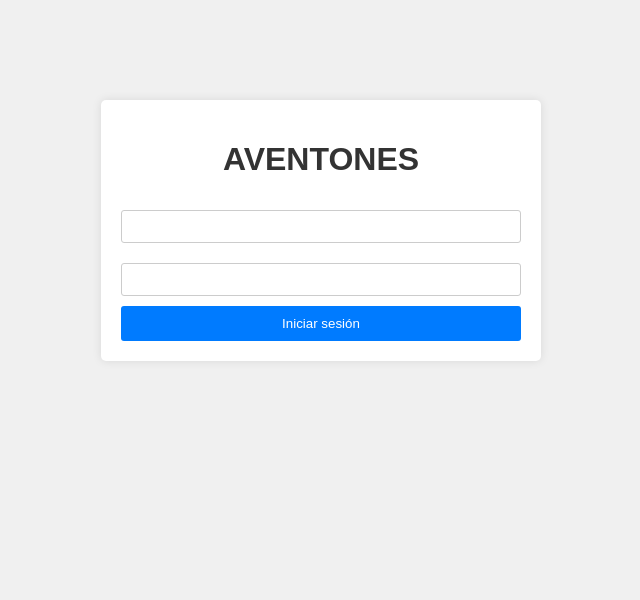
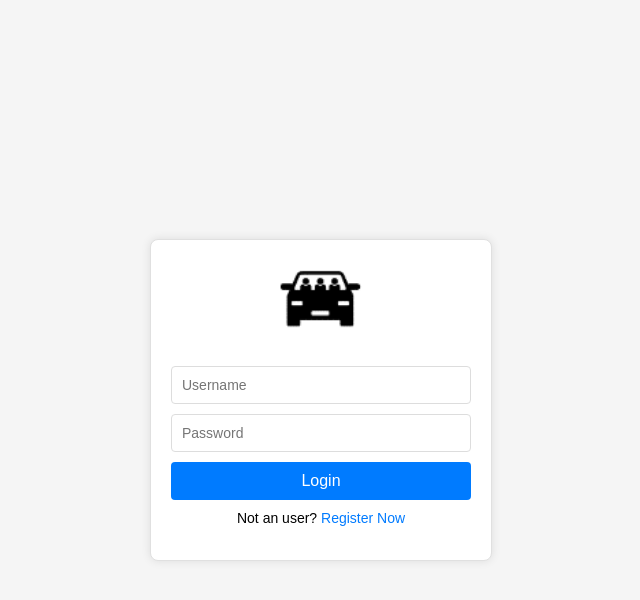
Before and after one commit to Joseph5712/server, a plain HTML site: page client/index.html in a window 1280 px wide. Shown: the whole page, without its empty margins (319-959 px from the left). Drawn offline with Linux system fonts and the light colour scheme.

Commit message:
agregando la carpeta de imagenes para los diseños de la pagina

```diff
--- a/client/css/styles.css
+++ b/client/css/styles.css
@@ -1,22 +1,43 @@
 body {
     font-family: Arial, sans-serif;
-    background-color: #f0f0f0;
+    background-color: #f5f5f5;
+    display: flex;
+    justify-content: center;
+    align-items: center;
+    height: 100vh;
     margin: 0;
-    padding: 0;
 }
 
 .login-container {
-    max-width: 400px;
-    margin: 100px auto;
+    background-color: #ffffff;
+    border: 1px solid #e0e0e0;
+    border-radius: 8px;
+    box-shadow: 0 0 10px rgba(0, 0, 0, 0.1);
     padding: 20px;
-    background-color: #fff;
-    border-radius: 5px;
-    box-shadow: 0 0 10px rgba(0, 0, 0, 0.1);
+    width: 300px;
+    text-align: center;
 }
 
-h1 {
-    text-align: center;
-    color: #333;
+.logo {
+    width: 100px;
+    margin-bottom: 20px;
+}
+
+.google-login {
+    background-color: #4285f4;
+    color: #ffffff;
+    border: none;
+    border-radius: 4px;
+    padding: 10px;
+    width: 100%;
+    cursor: pointer;
+    margin-bottom: 10px;
+    font-size: 16px;
+}
+
+.or {
+    margin: 10px 0;
+    color: #777;
 }
 
 form {
@@ -24,18 +45,34 @@ form {
     flex-direction: column;
 }
 
-input {
-    margin: 10px 0;
-    padding: 8px;
-    border: 1px solid #ccc;
-    border-radius: 3px;
+form input {
+    margin-bottom: 10px;
+    padding: 10px;
+    border: 1px solid #ddd;
+    border-radius: 4px;
+    font-size: 14px;
 }
 
-button {
+form button {
+    background-color: #007bff;
+    color: #ffffff;
+    border: none;
+    border-radius: 4px;
     padding: 10px;
-    background-color: #007bff;
-    color: #fff;
-    border: none;
-    border-radius: 3px;
     cursor: pointer;
+    font-size: 16px;
 }
+
+.register-link {
+    margin-top: 10px;
+    font-size: 14px;
+}
+
+.register-link a {
+    color: #007bff;
+    text-decoration: none;
+}
+
+.register-link a:hover {
+    text-decoration: underline;
+}
--- a/client/index.html
+++ b/client/index.html
@@ -1,19 +1,24 @@
 <!DOCTYPE html>
-<html lang="es">
+<html lang="en">
 <head>
     <meta charset="UTF-8">
     <meta name="viewport" content="width=device-width, initial-scale=1.0">
-<title>Iniciar sesión - AVENTONES</title>
+    <title>Aventones Login</title>
     <link rel="stylesheet" href="/client/css/styles.css">
 </head>
 <body>
     <div class="login-container">
-    <h1>AVENTONES</h1>
-    <form action="#" method="POST">
-        <input type="text" required>
-        <input type="password" required>
-        <button type="submit">Iniciar sesión</button>
+        <div class="login-box">
+            <img src="/client/image/carro_logo.png" alt="Aventones Logo" class="logo">
+            <!--  <button class="google-login">Sign in with Google</button>
+            <p class="or">Or</p>  -->
+            <form>
+                <input type="text" placeholder="Username" required>
+                <input type="password" placeholder="Password" required>
+                <button type="submit">Login</button>
             </form>
+            <p class="register-link">Not an user? <a href="#">Register Now</a></p>
+        </div>
     </div>
 </body>
 </html>
```
Also changed, not shown: client/image/carro_logo.png (added). Lines whose indentation alone changed are shown as unchanged.
